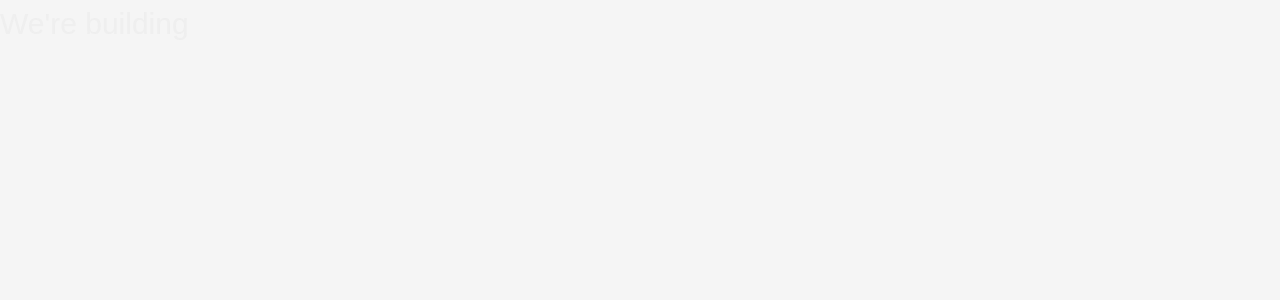
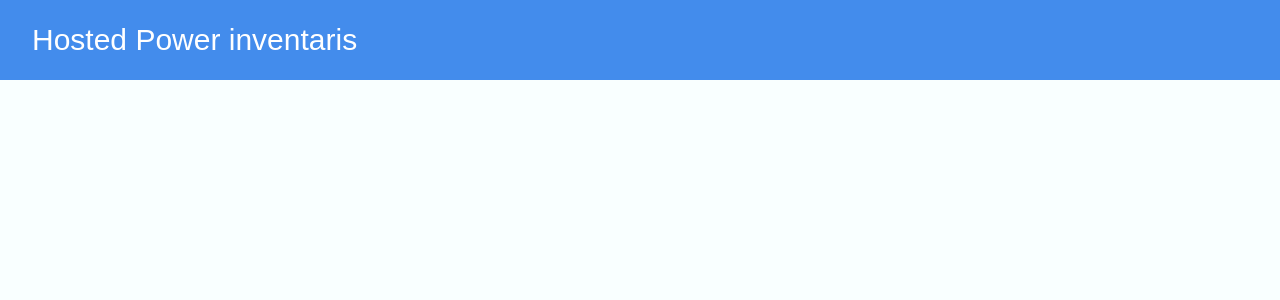
Before and after one commit to Stef-Verniers/inventory, a Vue app in the folder inventory/: page / in a window 1280 px wide. Shown: the top 300 px of the page. Built offline with nearby package versions, Linux system fonts and the light colour scheme; sample sign-in values are in the browser's storage; a web font is replaced by a local one.

Commit message:
Login proberen fixen 🥴

```diff
--- a/inventory/src/assets/main.css
+++ b/inventory/src/assets/main.css
@@ -1,7 +1,6 @@
 @import './base.css';
 
 #app {
-  max-width: 1280px;
   margin: 0 auto;
   font-weight: normal;
 }
--- a/inventory/src/components/LoginComponent.vue
+++ b/inventory/src/components/LoginComponent.vue
@@ -54,6 +54,14 @@ export default {
 </template>
 
 <style>
+    main {
+        height: 100vh;
+        width: 100vw;
+        background-color: #f9ffff;
+        display: flex;
+        justify-content: center;
+        align-items: center;
+    }
     .login {
         background-color: white;
         width: 20vw;
--- a/inventory/src/router/index.js
+++ b/inventory/src/router/index.js
@@ -23,7 +23,7 @@ const router = createRouter({
 router.beforeEach((to, from, next) => {
   if (to.meta.requiresAuth) {
     const token = localStorage.getItem('token');
-    if (token) {
+    if (token && token !== 'undefined') {
       // User is authenticated, proceed to the route
       next();
     } else {
--- a/inventory/src/views/HomeView.vue
+++ b/inventory/src/views/HomeView.vue
@@ -9,7 +9,9 @@ export default {
 
 <template>
   <main>
-    <h1>We're building</h1>
+    <div class="title">
+      <h1>Hosted Power inventaris</h1>
+    </div>
   </main>
 </template>
 
@@ -17,6 +19,17 @@ export default {
 main {
   height: 100vh;
   width: 100vw;
-  background-color: #f5f5f5;
+  background-color: #f9ffff;
+}
+
+.title {
+  height: 5rem;
+  background-color: var(--vt-c-blue);
+  color: white;
+  display: flex;
+  align-items: center;
+}
+.title h1 {
+  margin-left: 2rem;
 }
 </style>
```
Also changed, not shown: 2 other files (tests, documents, lock files or other folders).
